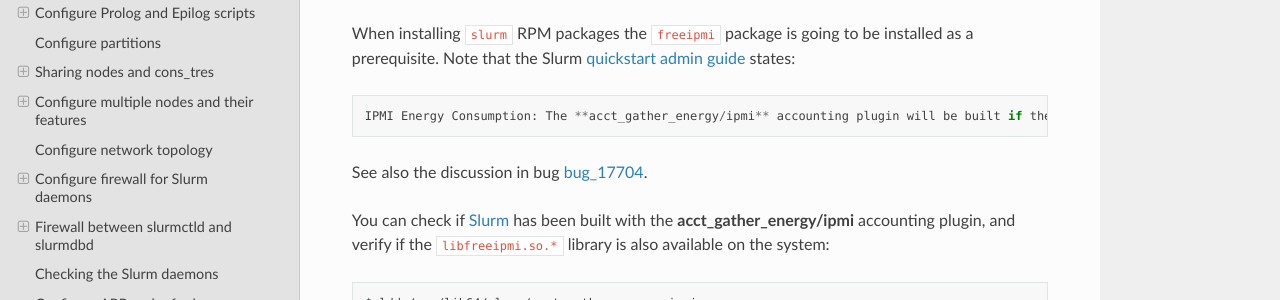
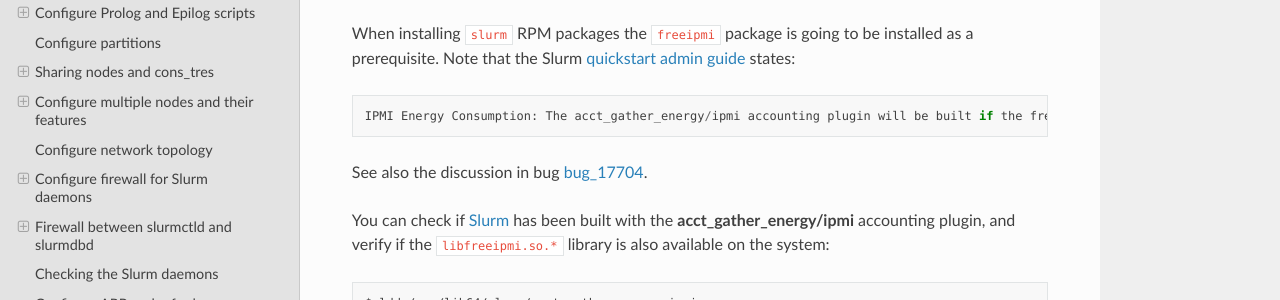
Before and after one commit to OleHolmNielsen/Niflheim_system, a Sphinx documentation site: the page built from docs/Slurm_configuration.rst, in a window 1280 px wide and 900 px high, scrolled down 17339 px. Shown: the part 151-451 px from the top of the window. Built offline with Sphinx 7.4.7 and the Read the Docs theme 2.0.0, drawn with Linux system fonts in a browser that asks for light colours.

Commit message:
Minor edit

```diff
--- a/docs/Slurm_configuration.rst
+++ b/docs/Slurm_configuration.rst
@@ -701,7 +701,7 @@
 When installing ``slurm`` RPM packages the ``freeipmi`` package is going to be installed as a prerequisite.
 Note that the Slurm `quickstart admin guide <https://slurm.schedmd.com/quickstart_admin.html>`_ states::
 
-  IPMI Energy Consumption: The **acct_gather_energy/ipmi** accounting plugin will be built if the freeipmi_ development library is present.
+  IPMI Energy Consumption: The acct_gather_energy/ipmi accounting plugin will be built if the freeipmi_ development library is present.
 
 See also the discussion in bug bug_17704_.
 
```
